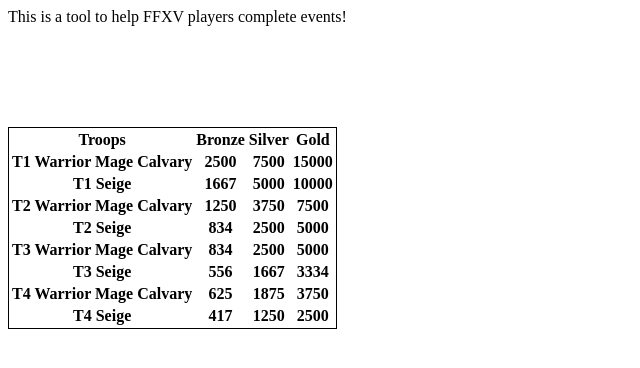
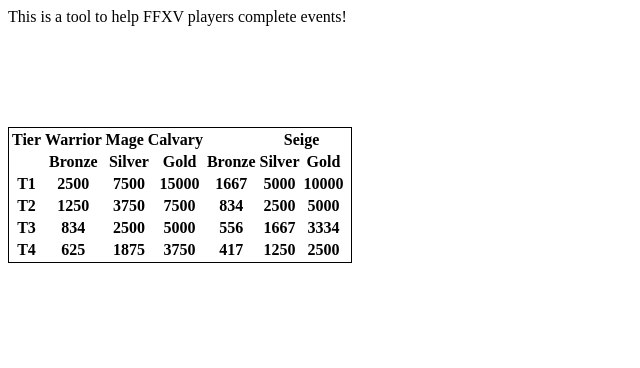
Before and after one commit to jeffostrin/ffxvtrainer, a plain HTML site: page web2/index.html in a window 1280 px wide. Shown: the whole page, without its empty margins (0-640 px from the left). Drawn offline with Linux system fonts and the light colour scheme; no server answers.

Commit message:
make static output a bit nicer

```diff
--- a/web2/index.html
+++ b/web2/index.html
@@ -26,55 +26,54 @@
   <div>
     <table style="border: 1px solid black;">
       <tr>
-        <th>Troops</th>
+        <th>Tier</th>
+        <th colspan="3">Warrior Mage Calvary<th>
+        <th colspan="3">Seige<th>
+      </tr>
+      <tr>
+        <th></th>
+        <th>Bronze</th>
+        <th>Silver</th>
+        <th>Gold</th>
         <th>Bronze</th>
         <th>Silver</th>
         <th>Gold</th>
       </tr>
+
+
+
       <tr>
-        <th>T1 Warrior Mage Calvary</th>
+        <th>T1</th>
         <th>2500</th>
         <th>7500</th>
         <th>15000</th>
-      </tr>
-      <tr>
-        <th>T1 Seige</th>
         <th>1667</th>
         <th>5000</th>
         <th>10000</th>
       </tr>
       <tr>
-        <th>T2 Warrior Mage Calvary</th>
+        <th>T2</th>
         <th>1250</th>
         <th>3750</th>
         <th>7500</th>
-      </tr>
-      <tr>
-        <th>T2 Seige</th>
         <th>834</th>
         <th>2500</th>
         <th>5000</th>
       </tr>
       <tr>
-        <th>T3 Warrior Mage Calvary</th>
+        <th>T3</th>
         <th>834</th>
         <th>2500</th>
         <th>5000</th>
-      </tr>
-      <tr>
-        <th>T3 Seige</th>
         <th>556</th>
         <th>1667</th>
         <th>3334</th>
       </tr>
       <tr>
-        <th>T4 Warrior Mage Calvary</th>
+        <th>T4</th>
         <th>625</th>
         <th>1875</th>
         <th>3750</th>
-      </tr>
-      <tr>
-        <th>T4 Seige</th>
         <th>417</th>
         <th>1250</th>
         <th>2500</th>
```
